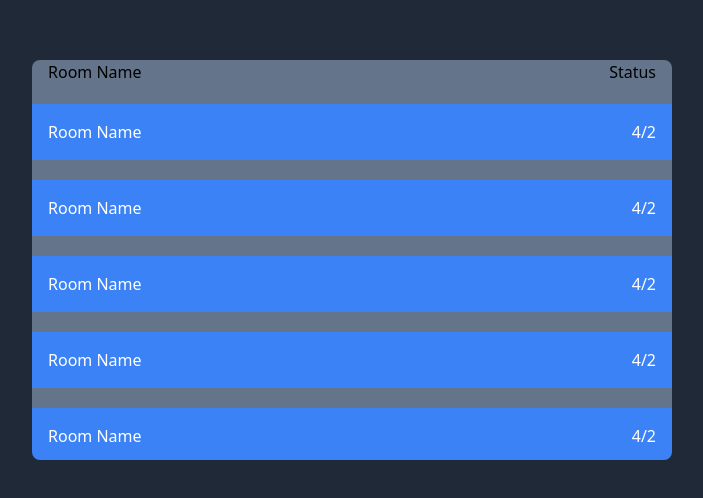
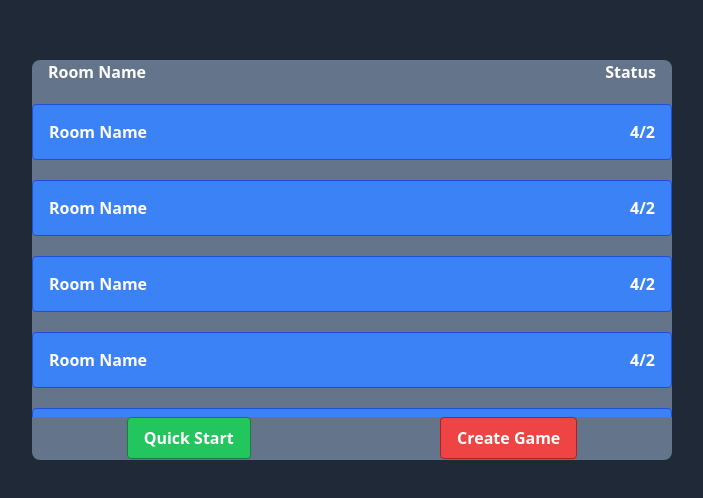
Before and after one commit to recepkefelii/uno-online-game, a React (Vite) app in the folder client/: page /rooms in a window 1280 px wide. Shown: the part 140-638 px from the top of the page, without its empty margins (288-991 px from the left). Built offline with nearby package versions, Linux system fonts and the light colour scheme.

Commit message:
add create-game button

```diff
--- a/client/src/components/GameBox.jsx
+++ b/client/src/components/GameBox.jsx
@@ -26,9 +26,9 @@
        <>
        {
         rooms.map((index,item) => (
-            <div class="bg-blue-500 h-14 flex items-center mt-5 hover:bg-blue-400">
-      <div class="text-white font-medium px-4 flex-1">Room Name</div>
-  <div class="text-white font-medium px-4 text-right flex-1">4/2</div>
+            <div className="bg-blue-500 h-14 flex items-center mt-5 hover:bg-blue-400 border border-blue-700 rounded">
+      <div className="text-white font-bold px-4 flex-1 ">Room Name</div>
+  <div className="text-white font-bold px-4 text-right flex-1">4/2</div>
 </div>
         ))
        }
--- a/client/src/pages/Register.jsx
+++ b/client/src/pages/Register.jsx
@@ -9,9 +9,9 @@
   return (
     <div className="bg-gray-800 h-screen flex items-center justify-center">
       <form onSubmit={SubmitUserData} className="bg-white rounded-lg p-6">
-        <h2 className="text-lg font-medium text-center mb-4">Register</h2>
+        <h2 className="text-lg font-bold text-center mb-4">Register</h2>
         <div className="mb-4">
-          <label htmlFor='name' className="block text-gray-700 font-medium mb-2">Nickname</label>
+          <label htmlFor='name' className="block text-gray-700 font-boldm mb-2">Nickname</label>
           <input
             type="text"
             value={nickname}
@@ -24,7 +24,7 @@
         <div className="flex items-center justify-center">
           <motion.button
             type="submit"
-            className="bg-red-500 text-white font-medium py-2 px-4 rounded-lg"
+            className="bg-red-500 text-white font-bold py-2 px-4 rounded-lg"
             whileHover={{ scale: 1.1 }}
             whileTap={{ scale: 0.95 }}
           >
--- a/client/src/pages/Room.jsx
+++ b/client/src/pages/Room.jsx
@@ -1,19 +1,39 @@
 import React, { useState } from 'react';
 import GameBox from '../components/GameBox'
-
+import { motion } from 'framer-motion';
 const GameRooms = () => {
 
 
   return (
-    <div class="flex items-center h-screen bg-gray-800">
-  <div class="w-1/2 h-1/2 mx-auto my-auto overflow-auto  bg-slate-500 rounded-lg">
-    <div className='flex justify-between'>
-        <div className='flex-1 ml-4'>Room Name</div>
-        <div className='flex-2 mr-4'>Status</div>
+    <div className="h-screen bg-gray-800 flex ">
+  <div className="w-1/2 h-1/2 mx-auto my-auto bg-slate-500 rounded-lg">
+    <div className='flex justify-between sticky top-0'>
+        <div className='flex-1 ml-4 font-bold text-white'>Room Name</div>
+        <div className='flex-2 mr-4 font-bold text-white'>Status</div>
     </div>
-    <GameBox/>
+    <div className='overflow-y-scroll h-5/6'>
+      <GameBox/>
+    </div>
+    <div className="flex justify-around sticky top-0">
+    <motion.button className="bg-green-500 hover:bg-green-700 text-white font-bold py-2 px-4 border border-green-700 rounded flex"
+    whileHover={{ scale: 1.1 }}
+    whileTap={{ scale: 0.95 }}
+    >
+  Quick Start
+</motion.button>
+      <motion.button className="bg-red-500 hover:bg-red-700 text-white font-bold py-2 px-4 border border-red-700 rounded flex"
+      whileHover={{ scale: 1.1 }}
+      whileTap={{ scale: 0.95 }}
+      >
+  Create Game
+</motion.button>
+    </div>
   </div>
 </div>
+
+
+
+
 
 
   );
```
